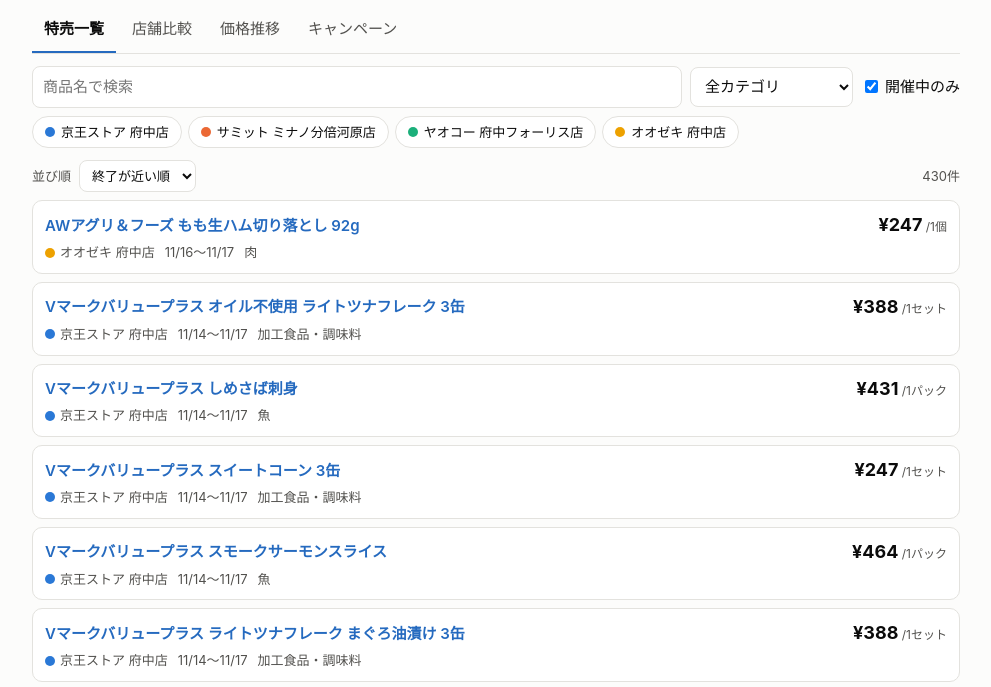
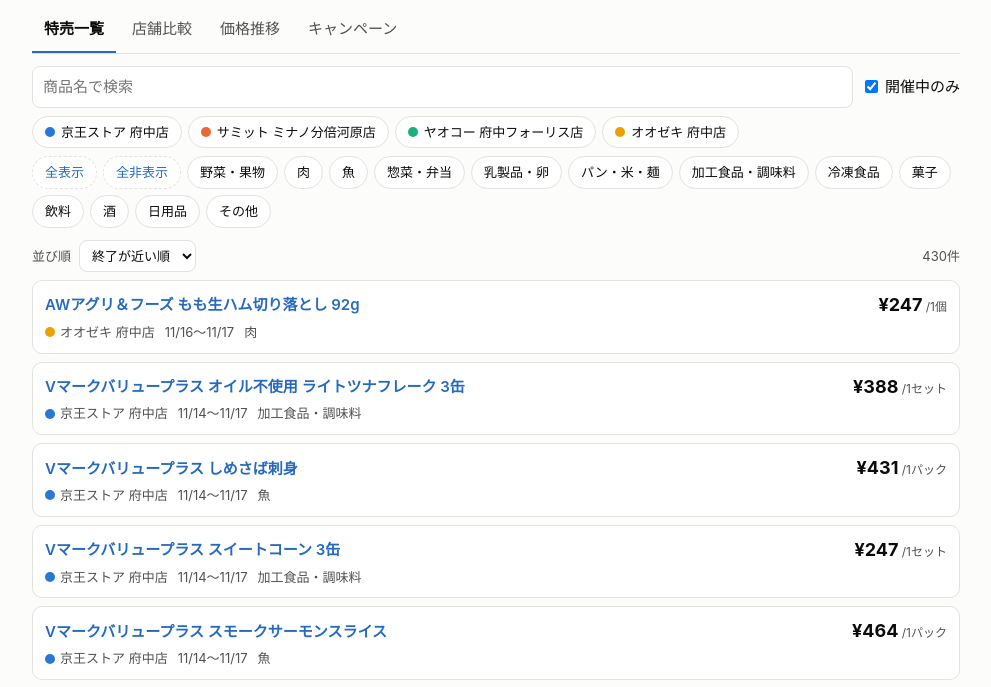
Before and after one commit to bravono31/market-leaflet-tracker, a plain HTML site: page docs/index.html in a window 1280 px wide. Shown: the part 95-782 px from the top of the page, without its empty margins (144-1135 px from the left). Drawn offline with Linux system fonts and the light colour scheme.

Commit message:
Filter categories with toggle chips and show-all/hide-all buttons
Co-Authored-By: Claude Opus 5.5 <noreply@anthropic.com>
Claude-Session: https://claude.ai/code/session_01T1YLYs8Qo9s3G3NQoQmkKM

```diff
--- a/docs/app.js
+++ b/docs/app.js
@@ -4,9 +4,12 @@ const yen = (n) => "¥" + Math.round(n).toLocaleString("ja-JP");
 const md = (d) => `${+d.slice(5, 7)}/${+d.slice(8, 10)}`;
 const period = (a, b) => (a === b ? md(a) : `${md(a)}〜${md(b)}`);
 const TAX10 = new Set(["酒", "日用品"]);
+// Same order as CATEGORIES in scraper/extract.py.
+const CATS = ["野菜・果物", "肉", "魚", "惣菜・弁当", "乳製品・卵", "パン・米・麺",
+  "加工食品・調味料", "冷凍食品", "菓子", "飲料", "酒", "日用品", "その他"];
 
 let items = [], leaflets = [], net = {}, status = { stores: {}, store_urls: {}, errors: [] };
-const hidden = new Set();
+const hidden = new Set(), hiddenCats = new Set();
 const today = new Date(Date.now() + 9 * 3600e3).toISOString().slice(0, 10); // JST
 
 // Tax-included price; estimated from the tax rate when the leaflet shows only one of them.
@@ -23,10 +26,9 @@ const isActive = (it) => it.start <= today && today <= it.end;
 
 function filtered() {
   const q = $("q").value.trim().toLowerCase();
-  const cat = $("category").value;
   const activeOnly = $("active").checked;
   return items.filter((it) =>
-    !hidden.has(it.store) && (!cat || it.category === cat) && (!activeOnly || isActive(it)) &&
+    !hidden.has(it.store) && !hiddenCats.has(it.category) && (!activeOnly || isActive(it)) &&
     (!q || (it.name + " " + it.key).toLowerCase().includes(q)));
 }
 
@@ -154,6 +156,21 @@ function showTab(name) {
   render();
 }
 
+// Pressed chips are shown; the 全表示/全非表示 buttons press or release every chip in the group.
+function chipGroup(box, hiddenSet) {
+  box.onclick = (e) => {
+    const b = e.target.closest("button");
+    if (!b) return;
+    const chips = b.dataset.all ? [...box.querySelectorAll("[data-value]")] : [b];
+    const on = b.dataset.all ? b.dataset.all === "on" : b.getAttribute("aria-pressed") !== "true";
+    for (const c of chips) {
+      c.setAttribute("aria-pressed", on);
+      on ? hiddenSet.delete(c.dataset.value) : hiddenSet.add(c.dataset.value);
+    }
+    render();
+  };
+}
+
 async function init() {
   const get = (f) => fetch(`data/${f}`, { cache: "no-cache" }).then((r) => (r.ok ? r.json() : null)).catch(() => null);
   const [i, l, n, s] = await Promise.all(["items.json", "leaflets.json", "net.json", "status.json"].map(get));
@@ -163,20 +180,16 @@ async function init() {
     (status.pending ? `・未処理 ${status.pending}件` : "") +
     (status.errors || []).map((e) => `<span class="err">⚠ ${esc(e)}</span>`).join("");
   $("stores").innerHTML = Object.keys(status.stores).map((s) =>
-    `<button class="chip" aria-pressed="true" data-store="${s}"><span class="dot" style="background:var(--${s})"></span>${esc(status.stores[s])}</button>`).join("");
-  $("category").innerHTML += [...new Set(items.map((x) => x.category))].sort().map((c) => `<option>${esc(c)}</option>`).join("");
+    `<button class="chip" aria-pressed="true" data-value="${s}"><span class="dot" style="background:var(--${s})"></span>${esc(status.stores[s])}</button>`).join("");
+  const cats = [...new Set(items.map((x) => x.category))].sort((a, b) => CATS.indexOf(a) - CATS.indexOf(b));
+  $("categories").innerHTML = `<button class="chip all" data-all="on">全表示</button><button class="chip all" data-all="off">全非表示</button>` +
+    cats.map((c) => `<button class="chip" aria-pressed="true" data-value="${esc(c)}">${esc(c)}</button>`).join("");
   $("products").innerHTML = [...new Set(items.map((x) => x.key))].sort((a, b) => a.localeCompare(b, "ja")).map((k) => `<option value="${esc(k)}">`).join("");
 
   $("tabs").onclick = (e) => e.target.dataset.tab && showTab(e.target.dataset.tab);
-  $("stores").onclick = (e) => {
-    const b = e.target.closest("[data-store]");
-    if (!b) return;
-    const off = b.getAttribute("aria-pressed") === "true";
-    b.setAttribute("aria-pressed", !off);
-    off ? hidden.add(b.dataset.store) : hidden.delete(b.dataset.store);
-    render();
-  };
-  for (const id of ["q", "category", "active", "sort", "product"]) $(id).oninput = render;
+  chipGroup($("stores"), hidden);
+  chipGroup($("categories"), hiddenCats);
+  for (const id of ["q", "active", "sort", "product"]) $(id).oninput = render;
   document.querySelector("main").addEventListener("click", (e) => {
     const key = e.target.closest("[data-key]")?.dataset.key;
     if (key) { $("product").value = key; showTab("history"); scrollTo(0, 0); }
--- a/docs/index.html
+++ b/docs/index.html
@@ -22,9 +22,9 @@
 <main>
   <div id="filters">
     <input id="q" type="search" placeholder="商品名で検索" aria-label="商品名で検索">
-    <select id="category" aria-label="カテゴリ"><option value="">全カテゴリ</option></select>
     <label class="check"><input id="active" type="checkbox" checked> 開催中のみ</label>
     <div id="stores" class="chips" aria-label="店舗"></div>
+    <div id="categories" class="chips" aria-label="カテゴリ"></div>
   </div>
 
   <section id="list" class="view">
--- a/docs/style.css
+++ b/docs/style.css
@@ -45,6 +45,7 @@ input[type="search"], select, #product {
   border-radius: 999px; padding: 5px 12px; cursor: pointer;
 }
 .chip[aria-pressed="false"] { opacity: .45; }
+.chip.all { color: var(--accent); border-style: dashed; }
 .dot { width: 10px; height: 10px; border-radius: 50%; flex: none; display: inline-block; }
 
 .sortbar { display: flex; align-items: center; gap: 8px; margin-bottom: 8px; }
```
